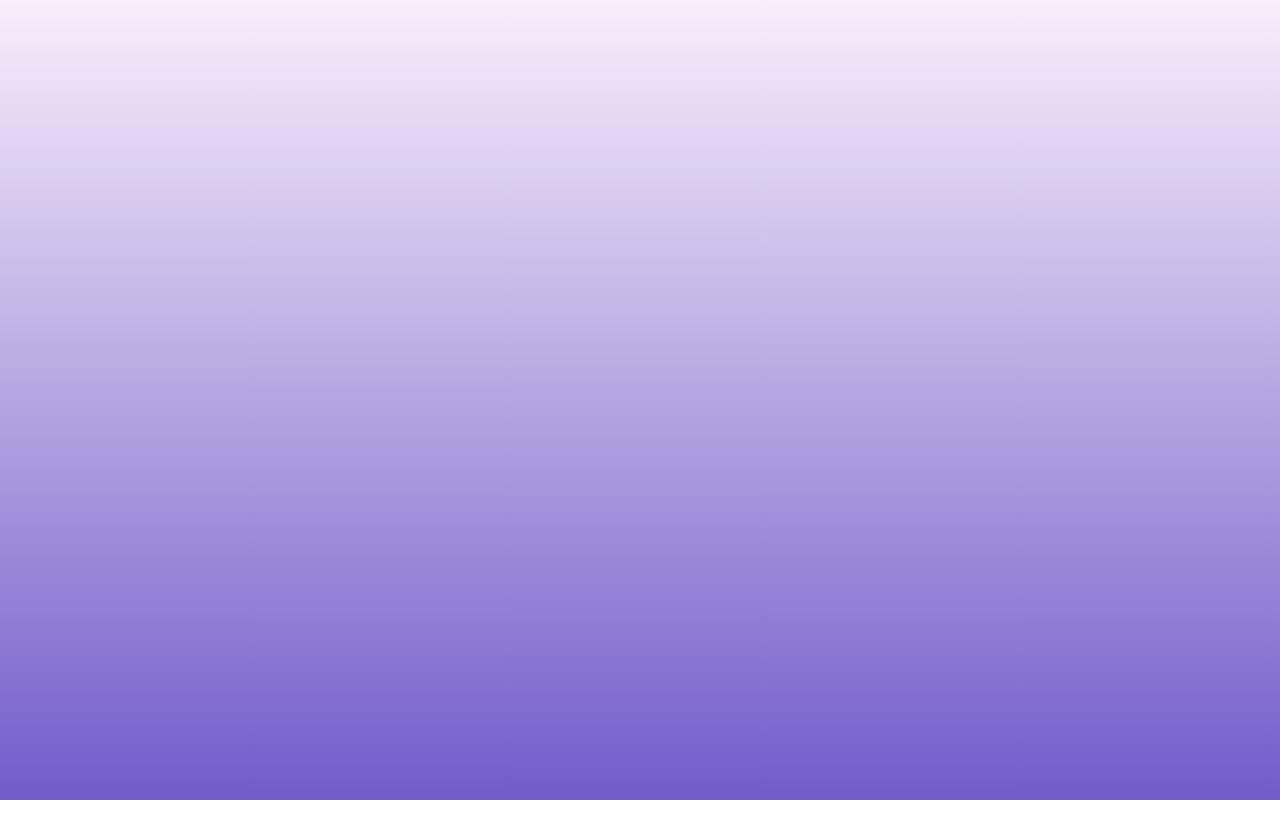
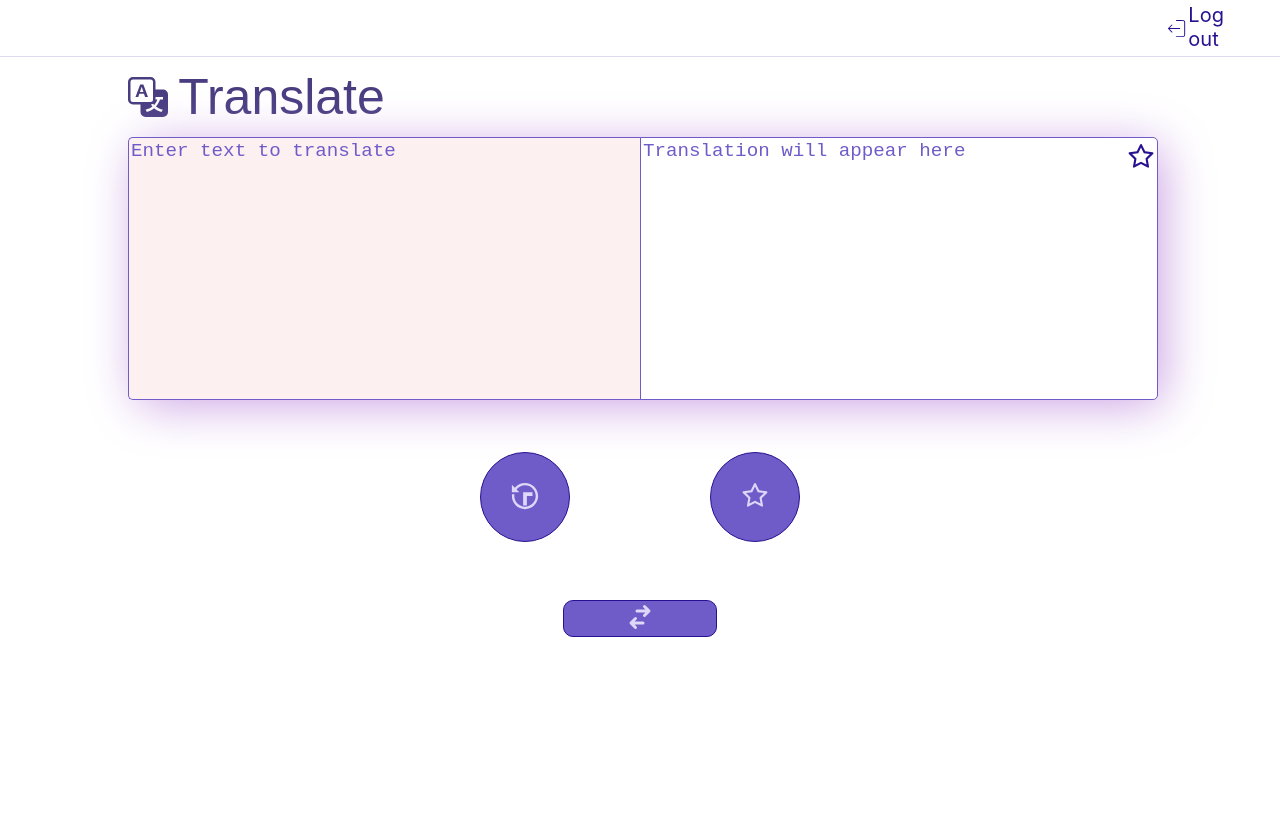
Before and after one commit to jatannoury/EN_FR-translator, a React (Create React App) app in the folder front-end/: page /Home/1 in a window 1280 px wide. Before the commit this address had no page. Shown: the top 838 px of the page. Before the commit the page ends 800 px from the top, so only its background shows below. Built offline with nearby package versions, Linux system fonts and the light colour scheme.

Commit message:
FRONT-END | ADD - Adding save history

```diff
--- a/front-end/src/App.js
+++ b/front-end/src/App.js
@@ -14,7 +14,7 @@ function App() {
           <Routes>
             <Route path="/" element={<SignUp />} />
             <Route path="/signIn" element={<SignIn />} />
-            <Route path="/Home" element={<Home />} />
+            <Route path="/Home/:id" element={<Home />} />
           </Routes>
         </div>
       </Router>
--- a/front-end/src/components/HomeLeftContainer.jsx
+++ b/front-end/src/components/HomeLeftContainer.jsx
@@ -3,26 +3,50 @@ import { BsTranslate } from "react-icons/bs";
 import React, { useState } from "react";
 import axiosInstance from "../tools/axios";
 import { toast } from "react-toastify";
+import { AiOutlineStar, AiFillStar } from "react-icons/ai";
 
 const HomeLeftContainer = ({
   setToggleRightContainer,
   setRightContainerCaller,
   toggleRightContainer,
   rightContainerCaller,
+  user_id,
 }) => {
   const [frenchText, setFrenchText] = useState("");
   const [englishText, setEnglishText] = useState("");
+  const [saveText, setSavedText] = useState(false);
+  const [translationId, setTranslationId] = useState("");
   const handleTranslate = (e) => {
-    axiosInstance.translate(englishText).then((res) => {
+    setSavedText(false);
+
+    const request_data = {
+      user_id: user_id,
+      fr_text: frenchText,
+      en_text: englishText,
+    };
+    axiosInstance.translate(request_data).then((res) => {
       if (res === 500) {
         toast.error("Server Error");
       } else {
-        setFrenchText(res.data);
+        setFrenchText(res.data["translated_sentence"]);
+        console.log("test", res.data);
+        setTranslationId(res.data["translation_id"]);
+        console.log("translationId", translationId);
       }
     });
   };
   const handleInputChange = (e) => {
     setEnglishText(e.target.value);
+  };
+  const handleSave = (e) => {
+    setSavedText(!saveText);
+    axiosInstance.save_translation(translationId).then((res) => {
+      if (res.status === 200) {
+        toast.success(res.data[0]["message"]);
+      } else {
+        toast.error("Server Error");
+      }
+    });
   };
   return (
     <>
@@ -53,6 +77,13 @@ const HomeLeftContainer = ({
               readOnly
               value={frenchText}
             ></textarea>
+            <div className="save_button" onClick={handleSave}>
+              {saveText === false ? (
+                <AiOutlineStar size={30} />
+              ) : (
+                <AiFillStar size={30} />
+              )}
+            </div>
           </div>
         </div>
         <HomeButtons
--- a/front-end/src/screens/Home.jsx
+++ b/front-end/src/screens/Home.jsx
@@ -1,14 +1,13 @@
 import "../stylesheets/home.css";
 import React, { useState } from "react";
-
+import { useParams } from "react-router-dom";
 import Header from "../components/Header";
 import HomeLeftContainer from "../components/HomeLeftContainer";
 
 const Home = () => {
   const [toggleRightContainer, setToggleRightContainer] = useState(false);
   const [rightContainerCaller, setRightContainerCaller] = useState("");
-
-
+  const params = useParams();
   return (
     <div className="main_container home_page">
       <Header />
@@ -18,6 +17,7 @@ const Home = () => {
           setRightContainerCaller={setRightContainerCaller}
           toggleRightContainer={toggleRightContainer}
           rightContainerCaller={rightContainerCaller}
+          user_id={params.id}
         />
         <div
           className={`${
--- a/front-end/src/screens/SignIn.jsx
+++ b/front-end/src/screens/SignIn.jsx
@@ -14,10 +14,12 @@ const SignIn = () => {
     e.preventDefault();
 
     axiosInstance.sign_in(formData).then((res) => {
-      if (res === 200) {
+      console.log(res);
+
+      if (res.status === 200) {
         toast.success("Logged In!");
         setTimeout(() => {
-          navigate("/Home");
+          navigate(`/Home/${res.data['user_info']['Items'][0]['userId']}`);
         }, 1000);
       } else {
         toast.error("Wrong Credentials");
--- a/front-end/src/stylesheets/home.css
+++ b/front-end/src/stylesheets/home.css
@@ -205,3 +205,16 @@ textarea::placeholder {
   width: 20%;
   display: none;
 }
+.save_button{
+    color: #281191;
+
+}
+.output_container {
+  position: relative;
+}
+
+.save_button {
+  position: absolute;
+  top: 2%;
+  left: 95%;
+}
--- a/front-end/src/tools/axios.js
+++ b/front-end/src/tools/axios.js
@@ -31,20 +31,36 @@ class Axios {
       });
   }
   async sign_in(formData) {
+    console.log("formData", formData);
     return this.axios_object
       .post("/users/login", formData)
       .then((response) => {
         console.log(response);
-        return response.status;
+        return response;
       })
       .catch((error) => {
         console.error(error);
       });
   }
-  async translate(input_text) {
+  async translate(request_data) {
     return this.axios_object
-      .get(`/translate/en_fr?text=${input_text}`)
+      .post(`/translate/en_fr`, request_data)
       .then((response) => {
+        console.log(response)
+        if (response.status !== 201) {
+          return 500;
+        }
+        return response;
+      })
+      .catch((error) => {
+        return 500;
+      });
+  }
+  async save_translation(translation_id){
+    return this.axios_object
+      .post(`/translate/save_translation?translation_id=${translation_id}`)
+      .then((response) => {
+        console.log(response);
         if (response.status !== 200) {
           return 500;
         }
```
